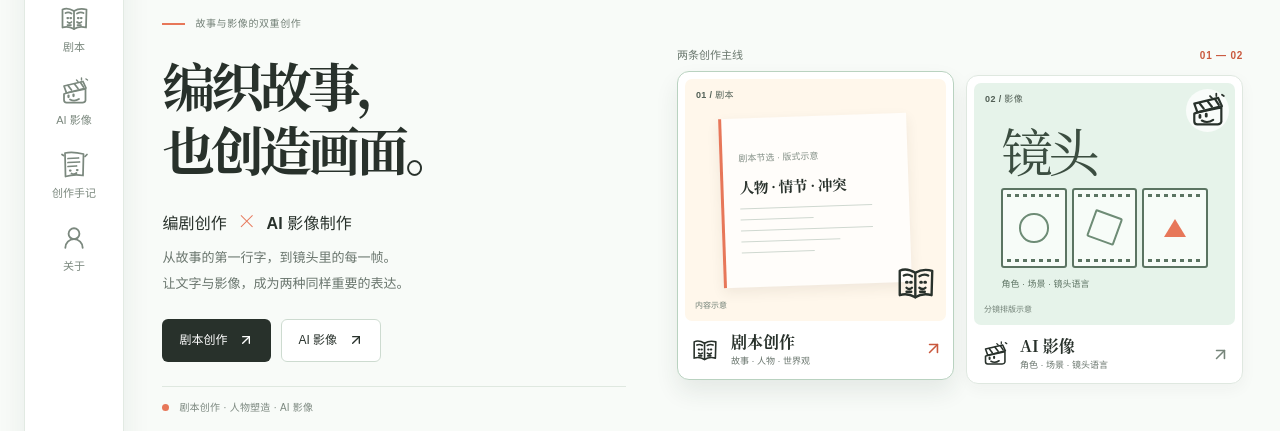
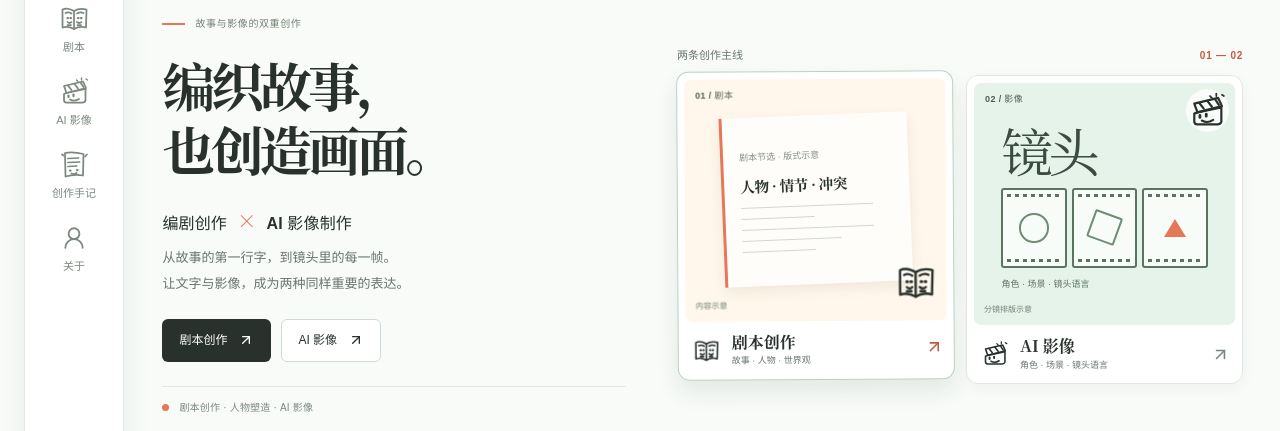
Before and after one commit to goheye/folio, a React (Vite) app: page / in a window 1280 px wide. In both pictures the pointer is over the link 815 px from the left and 418 px from the top of the page. Shown: the part 189-620 px from the top of the page. Built offline with nearby package versions, Linux system fonts and the light colour scheme.

Commit message:
恢复卡片轻微旋转与抬升交互

```diff
--- a/src/styles/globals.css
+++ b/src/styles/globals.css
@@ -270,6 +270,8 @@ button:focus-visible, a:focus-visible { outline: 3px solid var(--accent); outlin
   transition: transform .24s ease, border-color .24s ease, box-shadow .24s ease;
 }
 .home-work-card:hover { transform: translateY(-4px); border-color: #b9d2c0; box-shadow: 0 12px 23px rgba(38, 55, 42, .09); }
+.home-script-card:hover { transform: translateY(-4px) rotate(-.35deg); }
+.home-film-card:hover { transform: translateY(-4px) rotate(.35deg); }
 .home-work-card-link { display: flex; flex: 1; flex-direction: column; min-width: 0; }
 .home-card-visual {
   position: relative;
```
